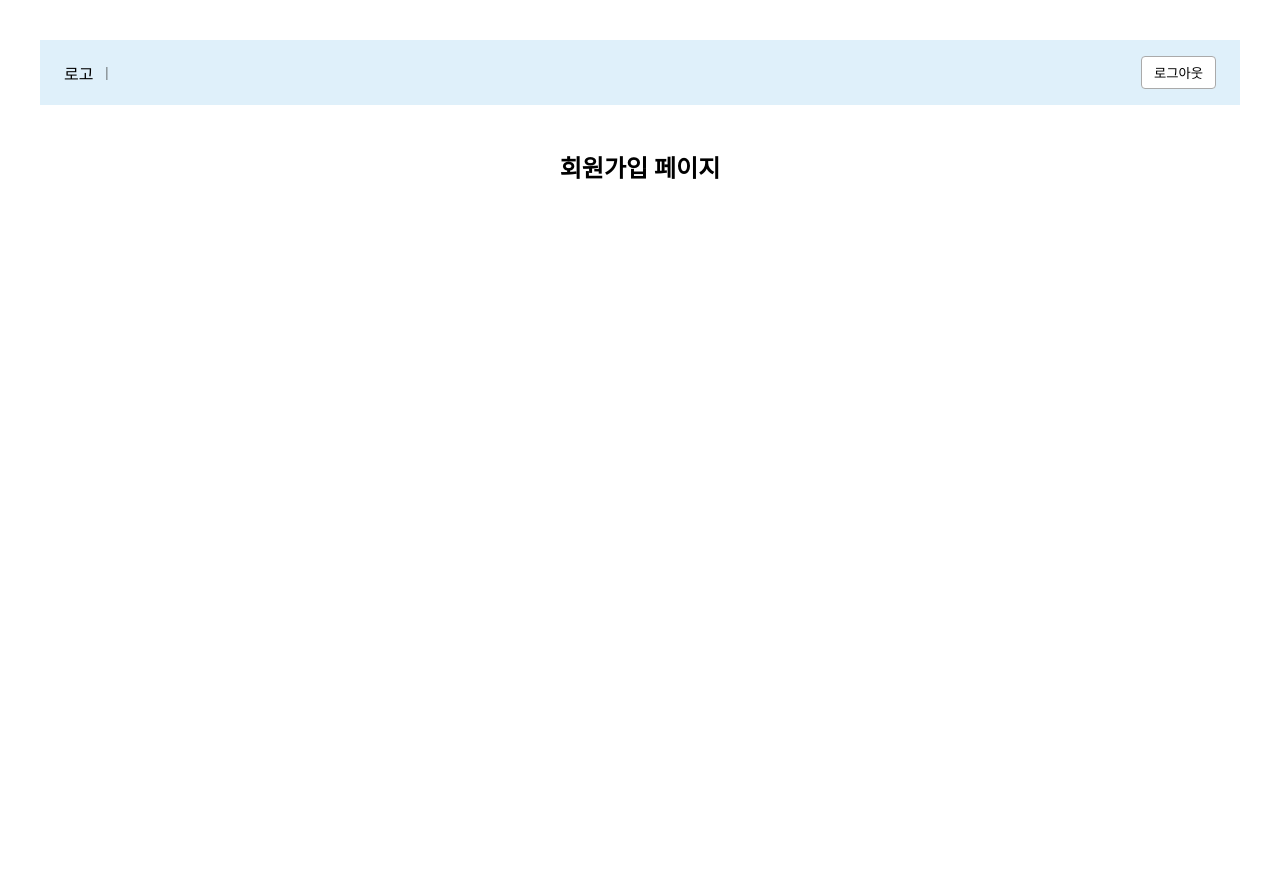
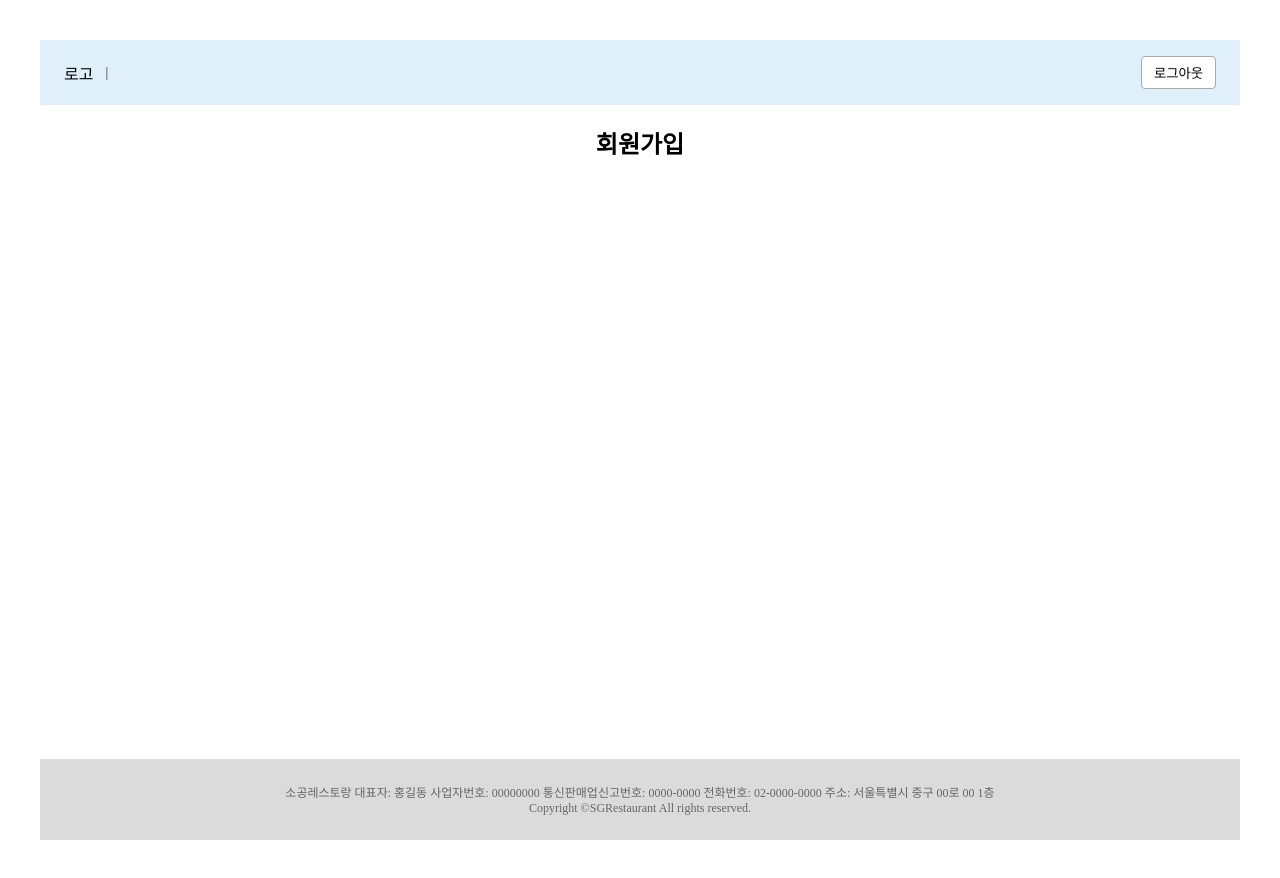
Before and after one commit to Lyla-Dev/INC-reservation-system, a React (Vite) app in the folder frontend/: page /signup in a window 1280 px wide. Before the commit the page ends 800 px from the top, so only its background shows below. Built offline with nearby package versions, Linux system fonts and the light colour scheme.

Commit message:
페이지레이아웃 - 하단

```diff
--- a/frontend/src/App.jsx
+++ b/frontend/src/App.jsx
@@ -7,7 +7,9 @@ function App() {
   return (
     <Router>
       <Routes>
-        <Route path="/signup" element={<SignUp />} />
+        <Route path="/" element={<PageLayout />}>
+          <Route path="signUp" element={<SignUp />} />
+        </Route>
       </Routes>
     </Router>
   );
--- a/frontend/src/components/PageLayout/pageLayout.jsx
+++ b/frontend/src/components/PageLayout/pageLayout.jsx
@@ -1,12 +1,13 @@
 import React from 'react';
 import { useNavigate, useLocation } from 'react-router-dom';
+import { Outlet } from 'react-router-dom';
 
 const PageLayout = () => {
     const navigate = useNavigate();
     const location = useLocation();
 
     const goMain = () => {
-        navigate('/');
+        navigate('/mainpage');
     };
 
 
@@ -25,9 +26,16 @@ const PageLayout = () => {
   };
 
   return (
+    <div style = {{
+      display: 'flex',
+      flexDirection: 'column',
+      minHeight: '100vh'
+      }}>
+
+      {/*상단바*/}
       <div style={{
         backgroundColor: '#DFF0FA',
-      padding: '16px 24px', /*상단바 넓이이*/
+        padding: '16px 24px', /*상단바 넓이*/
         display: 'flex',
         justifyContent: 'space-between',  /*양 끝에 붙이고 가운데 띄움*/
         alignItems: 'center', /*세로방향 중앙 정렬*/
@@ -62,6 +70,27 @@ const PageLayout = () => {
           로그아웃
         </button>
       </div>
+
+      {/*본문*/}
+      <div style = {{
+        flex: 1,
+        backgroundColor: '#fff' }}>
+          <Outlet />
+      </div>
+
+      {/*하단바*/}
+      <div style = {{
+        backgroundColor: '#DBDBDB',
+        padding: '12px 24px',
+        textAlign: 'center',
+        fontSize: '12px',
+        color: '#666'
+      }}>
+        <p>소공레스토랑   대표자: 홍길동   사업자번호: 00000000   통신판매업신고번호: 0000-0000   전화번호: 02-0000-0000   주소: 서울특별시 중구 00로 00 1층<br />
+        Copyright ©SGRestaurant All rights reserved.
+        </p>
+      </div>
+    </div>
   );
 };
 
--- a/frontend/src/components/SignUp/signUp.jsx
+++ b/frontend/src/components/SignUp/signUp.jsx
@@ -4,9 +4,14 @@ import PageLayout from '../PageLayout/pageLayout';
 const SignUp = () => {
   return (
     <>
-      <PageLayout />
-      <div style={{ padding: '24px' }}>
-        <h2>회원가입 페이지</h2>
+      <div style = {{
+        display: 'flex',
+        justifyContent: 'center',
+        alignItems: 'center',
+        height: '100%',
+        flexDirection: 'column'
+      }}>
+      <h2>회원가입</h2>
       </div>
     </>
   );
```
Lines whose indentation alone changed are shown as unchanged.
